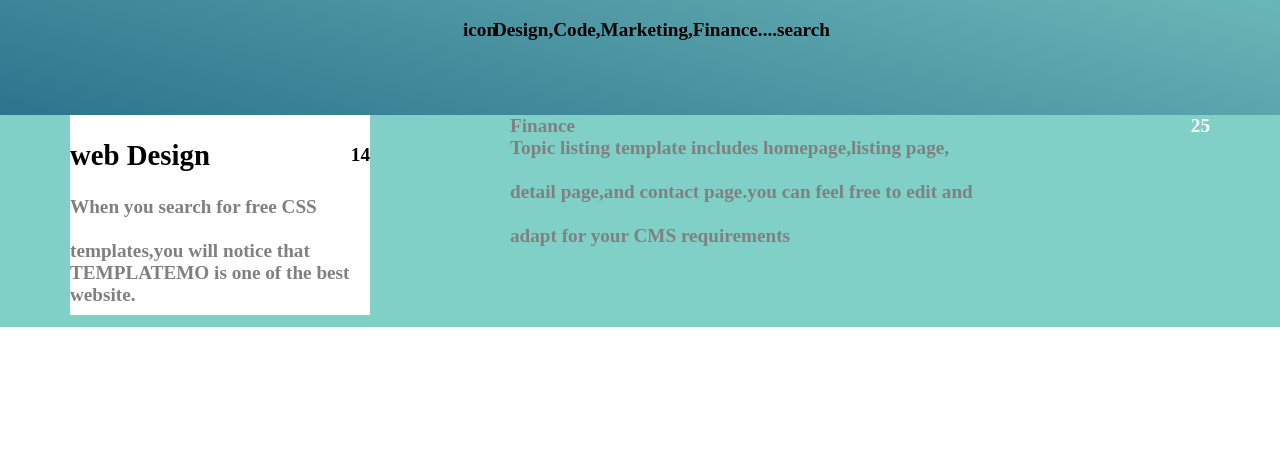
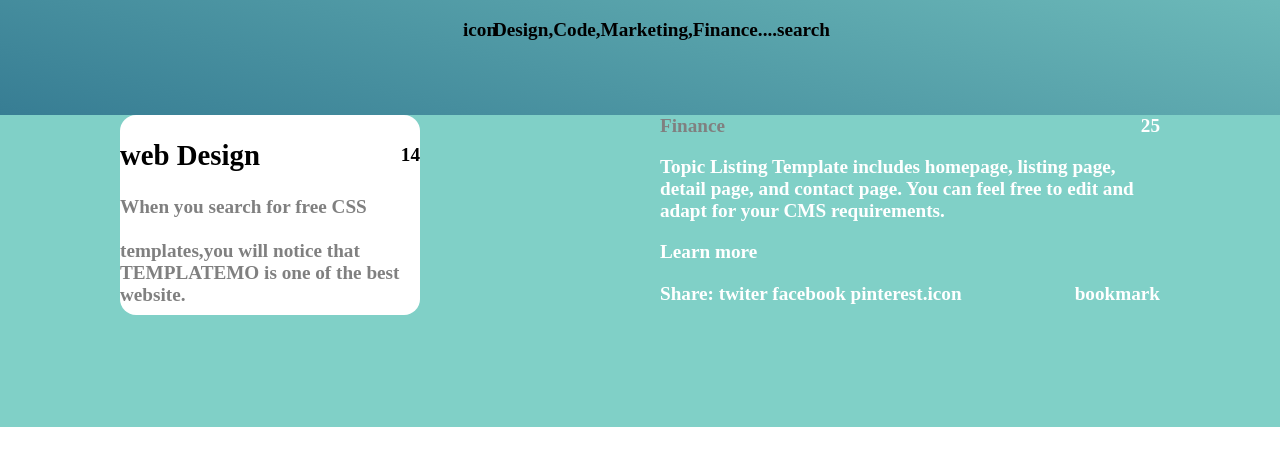
Before and after one commit to MUKKU1678900/discover-page, a website: page index.html in a window 1280 px wide. Shown: the part 251-716 px from the top of the page. Drawn offline with Linux system fonts and the light colour scheme.

Commit message:
Save changes new

```diff
--- a/index.html
+++ b/index.html
@@ -63,9 +63,14 @@
       <h4>Finance</h4>
       <span>25</span>
     </div>
-    <h4>Topic listing template includes homepage,listing page,</h4><br>
-    <h4>detail page,and contact page.you can feel free to edit and</h4><br>
-    <h4>adapt for your CMS requirements</h4>
+  <p> Topic Listing Template includes homepage, listing page, detail page, and contact page. You can feel free to edit and adapt for your CMS requirements.</p>
+ <div class="parent">
+  <span class="learn">Learn more</span>
+  <div class="bookmark">
+  <div class="share">Share: twiter facebook pinterest.icon</div>
+  <span>bookmark</span>
+  </div>
+  </div>
   </div>
   </div>
 </div>
--- a/styles.css
+++ b/styles.css
@@ -41,7 +41,7 @@ body{
   align-items:center;
 }
 .section1{
-  height:500PX;
+  height:600PX;
   background:linear-gradient(15deg, #13547a 0%, #80d0c7 100%);
   display: flex;
   justify-content: center;
@@ -113,10 +113,11 @@ height:200px;
 width:300px;
 margin: 0px;
 background-color: white;
+border-radius: 16px;
 }
 .card2{
 height:200px;
-width:700px;
+width:500px;
 background-color: #80d0c7;
 }
 .web{
@@ -136,3 +137,27 @@ h4{
   align-items:anchor-center;
   margin:0px;
 }
+p{
+  color: white;
+}
+.learn{
+  color:white;
+  row-gap: 20%;
+}
+.parent{
+  color:white;
+  display: flex;
+  flex-direction: column;
+  gap:20px
+}
+.share{
+  display: flex;
+
+  color: white;
+
+}
+.bookmark{
+  color: white;
+  display: flex;
+  justify-content:space-between;
+}
```
Also changed, not shown: image.jpeg (added).
